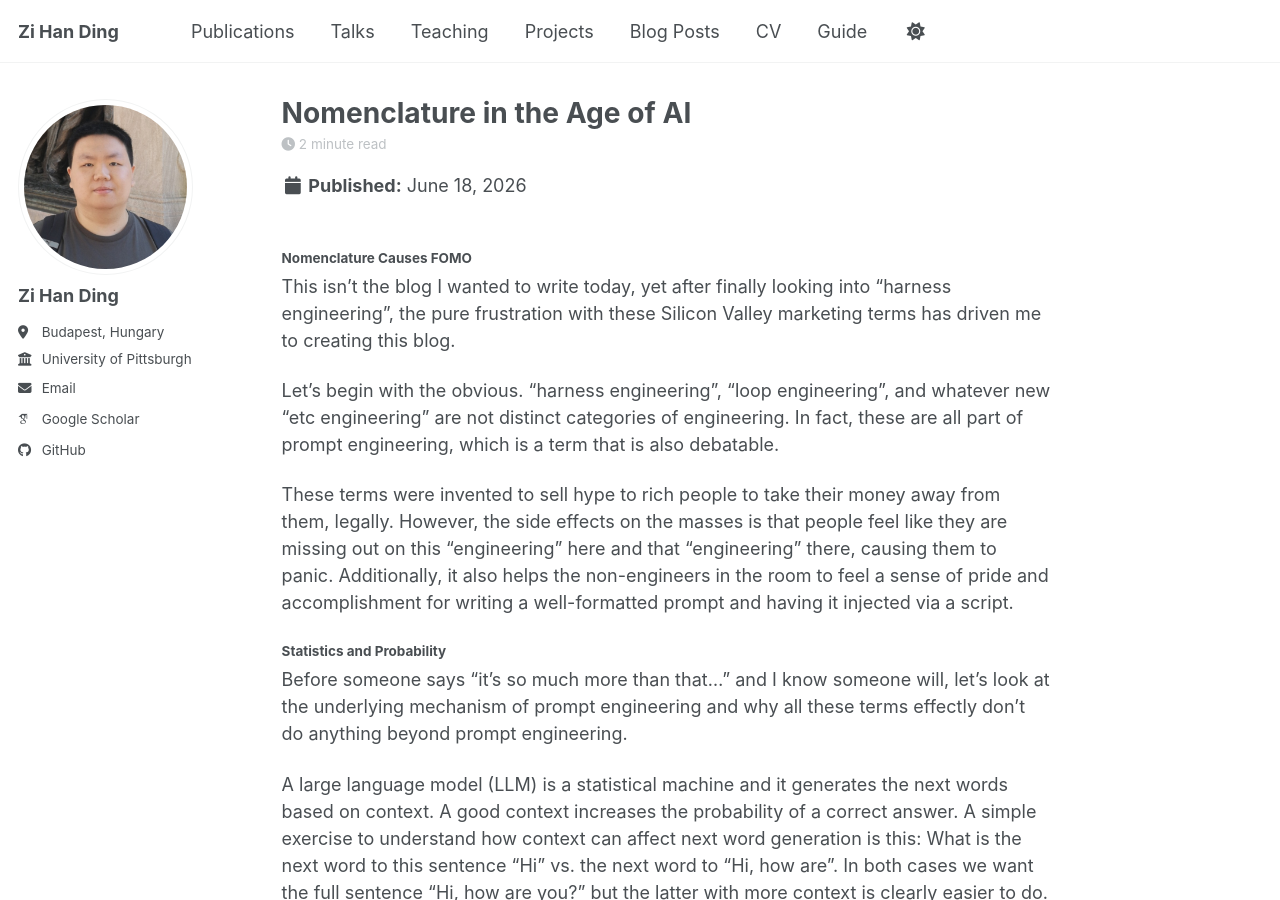
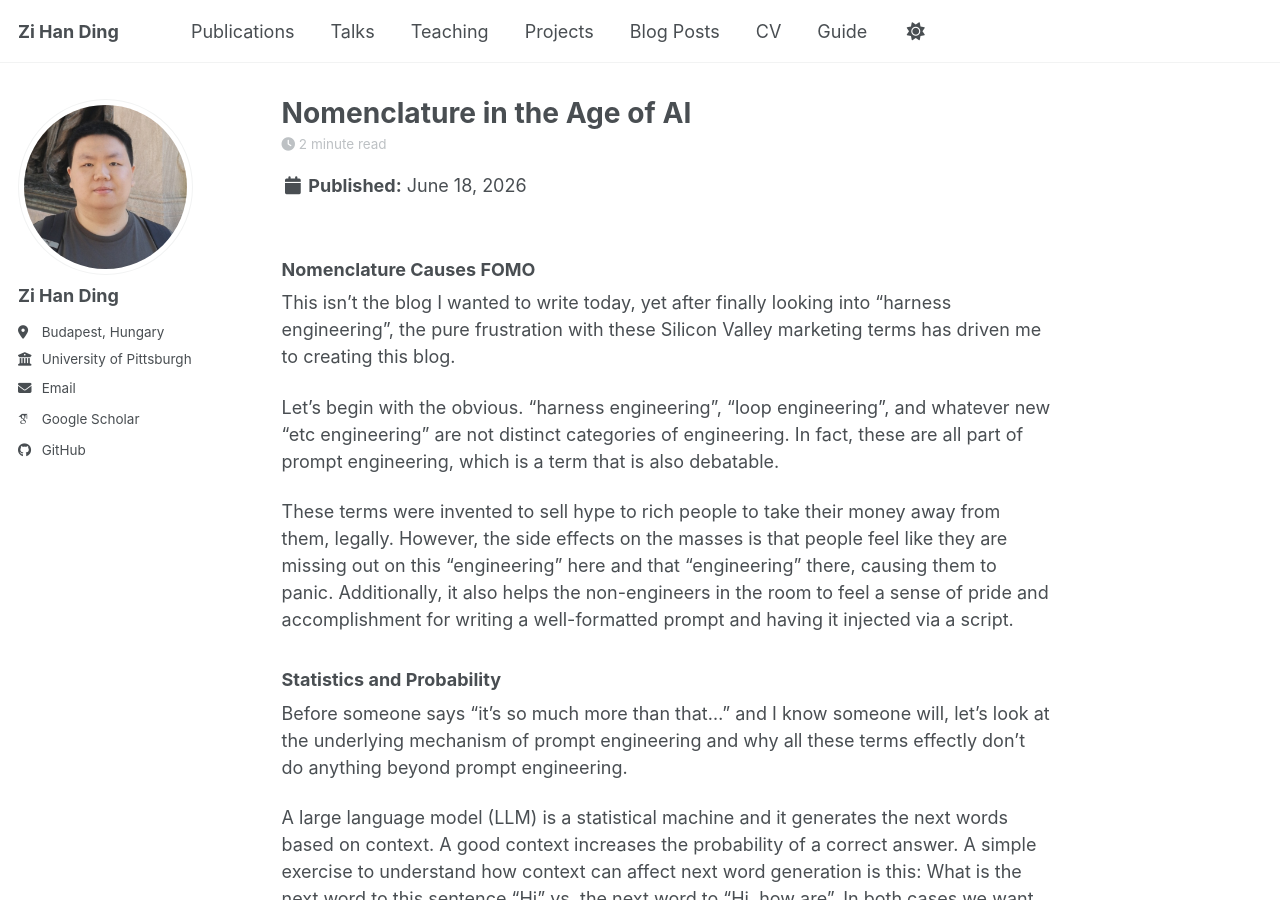
Before and after one commit to ziHanDing579/ziHanDing579.github.io, a Jekyll site: the page built from _posts/2026-06-18-blog-1.md, in a window 1280 px wide and 900 px high. Built offline with Jekyll 4.4.1, drawn with Linux system fonts in a browser that asks for light colours; some web fonts are replaced; a script bundle is joined from its source files by our own code; library files that are not in the unit come from our copies.

```diff
--- a/_posts/2026-06-18-blog-1.md
+++ b/_posts/2026-06-18-blog-1.md
@@ -8,7 +8,7 @@ tags:
   - Nomenclature
 ---
 
-#### Nomenclature Causes FOMO
+### Nomenclature Causes FOMO
 
 This isn't the blog I wanted to write today, yet after finally looking into "harness engineering", the pure frustration with these Silicon Valley marketing terms has driven me to creating this blog.
 
@@ -16,7 +16,7 @@ Let's begin with the obvious. "harness engineering", "loop engineering", and wha
 
 These terms were invented to sell hype to rich people to take their money away from them, legally. However, the side effects on the masses is that people feel like they are missing out on this "engineering" here and that "engineering" there, causing them to panic. Additionally, it also helps the non-engineers in the room to feel a sense of pride and accomplishment for writing a well-formatted prompt and having it injected via a script.
 
-#### Statistics and Probability
+### Statistics and Probability
 
 Before someone says "it's so much more than that..." and I know someone will, let's look at the underlying mechanism of prompt engineering and why all these terms effectly don't do anything beyond prompt engineering.
 
```
